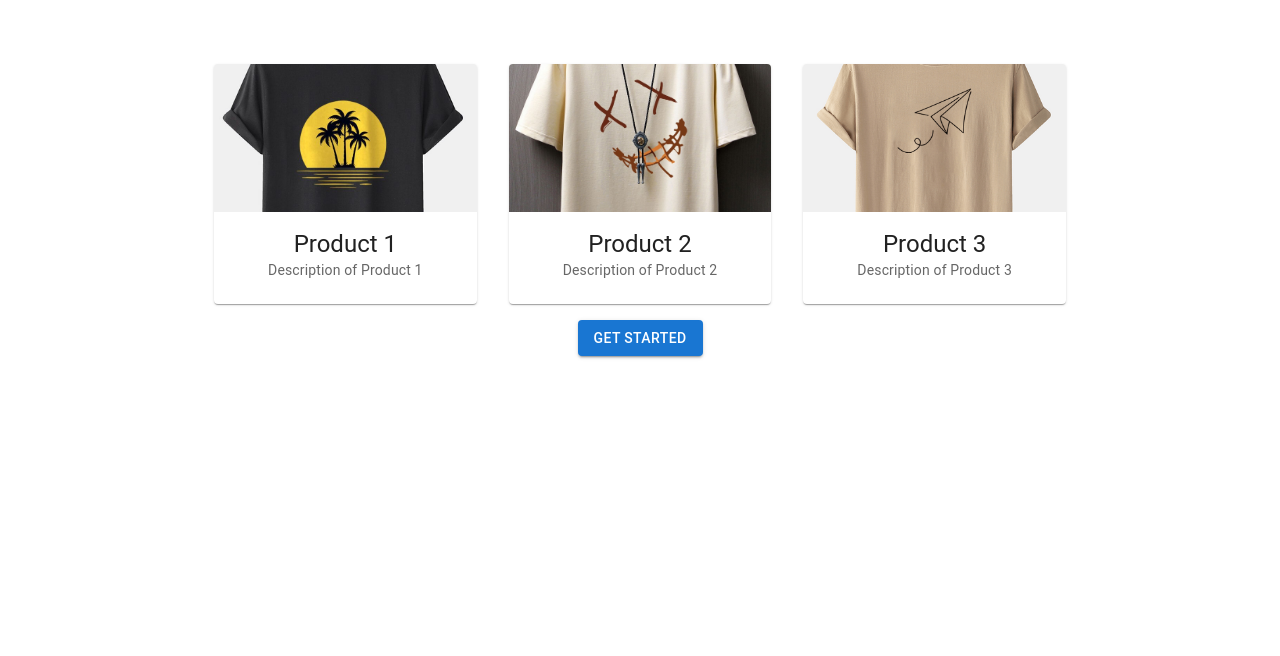
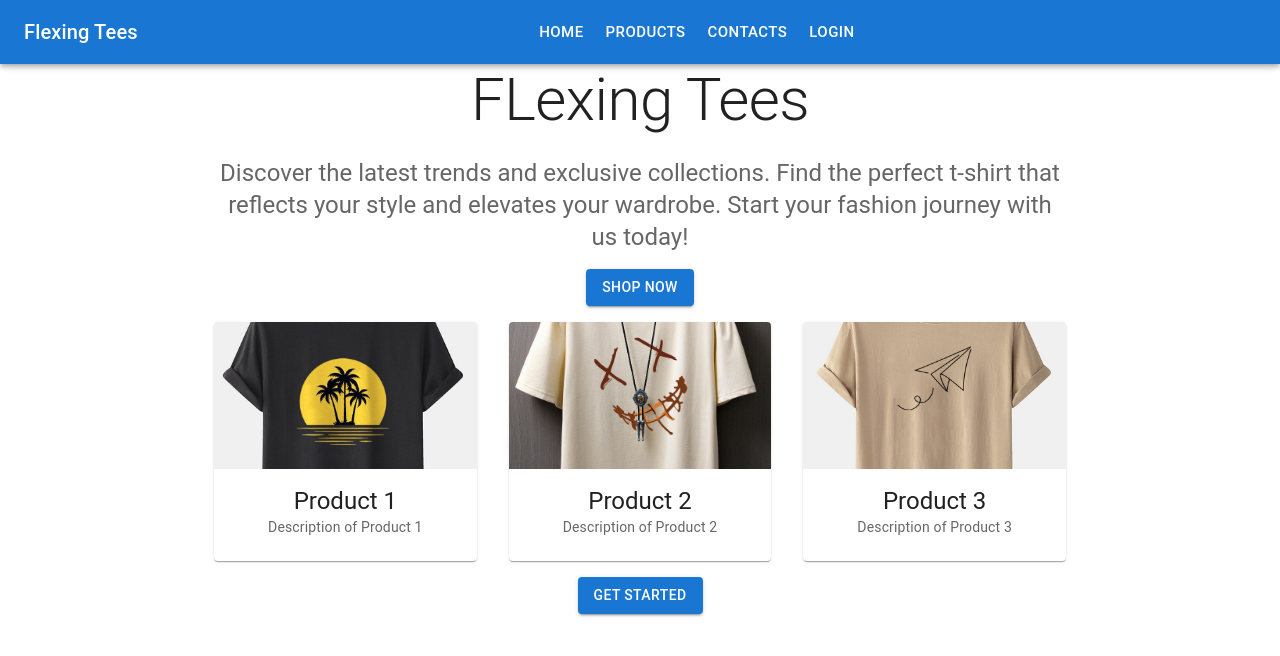
Before and after one commit to dariusraisutis/express-app, a React (Create React App) app in the folder express-app/client/: page / in a window 1280 px wide. Shown: the top 656 px of the page. Built offline with nearby package versions, Linux system fonts and the light colour scheme; the HTML template or start-up script is replaced by a standard one.

Commit message:
adding Header component

```diff
--- a/express-app/client/src/App.tsx
+++ b/express-app/client/src/App.tsx
@@ -4,6 +4,7 @@ import Login from './components/Login';
 import { BrowserRouter, Routes, Route } from "react-router-dom";
 import SignUp from './components/SignUp';
 import Home from './components/Home';
+import Header from './components/Header';
 
 export type User = {
   _id: string;
@@ -16,10 +17,12 @@ export type User = {
 function App() {
   return (
     <>
+      <Header />
       <div className="App">
         <BrowserRouter>
           <Routes>
             <Route path='/' element={ <Home /> } />
+            <Route path='/home' element={ <Home /> } />
             <Route path='/signup' element={<SignUp/>} />
             <Route path='/login' element={<Login />} />
             <Route path='/forgotpassword' element={<ForgotPassword />} />
--- /dev/null
+++ b/express-app/client/src/components/Header.tsx
@@ -0,0 +1,39 @@
+import CssBaseline from "@mui/material/CssBaseline";
+import AppBar from "@mui/material/AppBar";
+import Typography from "@mui/material/Typography";
+import Toolbar from "@mui/material/Toolbar";
+import Box from "@mui/material/Box";
+import Button from "@mui/material/Button";
+
+const Header = (): JSX.Element => {
+    return <>
+        <CssBaseline />
+        <Box sx={{ flexGrow: 1 }}>
+        </Box>
+        <AppBar component="nav">
+            <Toolbar>
+                <Typography variant="h6"
+                    component="div"
+                    sx={{ flexGrow: 1, display: { sm: 'block' } }}>
+                    Flexing Tees
+                </Typography>
+                <Box sx={{ flexGrow: 1, display: 'flex', justifyContent: 'start' }}>
+                    <Button variant="text" color="inherit" href="/home" size="large">
+                        Home
+                    </Button>
+                    <Button variant="text" color="inherit" href="/proucts" size="large">
+                        Products
+                    </Button>
+                    <Button variant="text" color="inherit" href="/contacts" size="large">
+                        Contacts
+                    </Button>
+                    <Button variant="text" color="inherit" href="/login" size="large">
+                        Login
+                    </Button>
+                </Box>
+            </Toolbar>
+        </AppBar>
+    </>;
+}
+
+export default Header;
--- a/express-app/client/src/components/Home.tsx
+++ b/express-app/client/src/components/Home.tsx
@@ -6,6 +6,7 @@ import CardMedia from '@mui/material/CardMedia';
 import CssBaseline from '@mui/material/CssBaseline';
 import Container from '@mui/material/Container';
 import Grid from '@mui/material/Grid';
+import Box from '@mui/material/Box';
 
 const useStyles = {
     card: {
@@ -26,9 +27,33 @@ const useStyles = {
 
 const Home = (): JSX.Element => {
     const { card, cardMedia, cardContent, button } = useStyles;
+    const handleShopNowClick = () => {
+        // Scroll to the product grid section
+       // document.getElementById('productGrid').scrollIntoView({ behavior: 'smooth' });
+      };
     return <>
         <Container sx={{ py: 8 }} maxWidth="md">
             <CssBaseline />
+            <Box>
+                <Typography
+                    component="h1"
+                    variant="h2"
+                    align="center"
+                    color="text.primary"
+                    gutterBottom
+                >
+                    FLexing Tees
+                </Typography>
+                <Typography variant="h5" align="center" color="text.secondary" paragraph sx={{ marginBottom: 2}}>
+                    Discover the latest trends and exclusive collections. Find the perfect t-shirt that reflects your style and
+                    elevates your wardrobe. Start your fashion journey with us today!
+                </Typography>
+                <Box sx={{ marginBottom: 2 }}>
+                    <Button variant="contained" color="primary" onClick={handleShopNowClick}>
+                        Shop Now
+                    </Button>
+                </Box>
+            </Box>
             <Grid container spacing={4}>
                 <Grid item xs={12} sm={6} md={4}>
                     <Card sx={card}>
```
